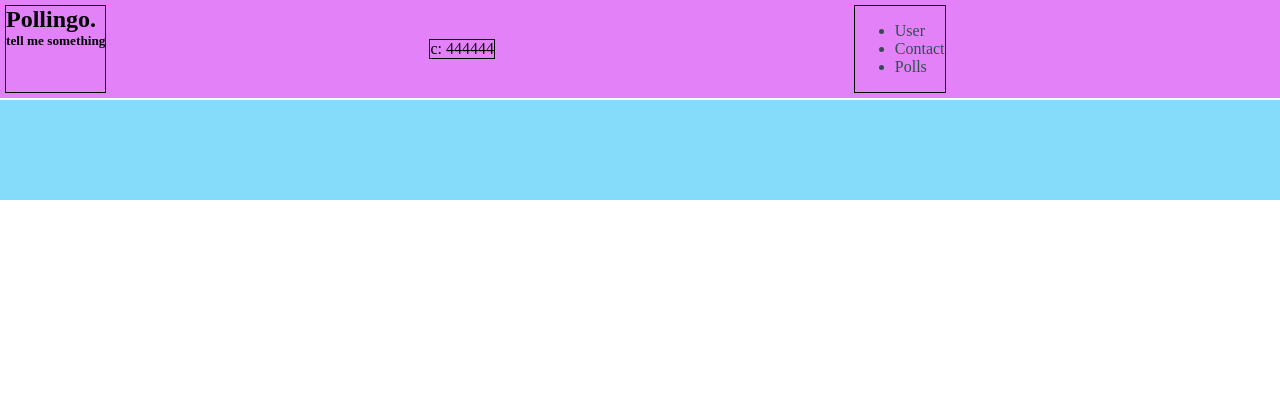
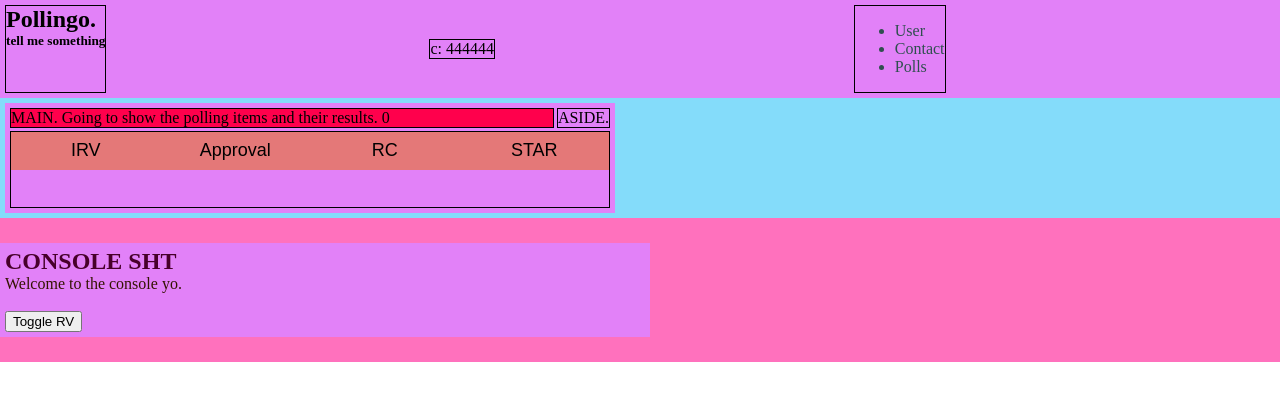
Before and after one commit to el7/Pollingo, a React (Create React App) app in the folder pollingo/: page / in a window 1280 px wide. Shown: the top 400 px of the page. Built offline with nearby package versions, Linux system fonts and the light colour scheme.

Commit message:
converting to full grid layout

```diff
--- a/pollingo/src/css/main.css
+++ b/pollingo/src/css/main.css
@@ -49,7 +49,7 @@ body {
 .grid-main-container {
   display: grid;
   grid-template-columns: [col1] 50px [col2] auto [col3] 50px;
-  grid-template-rows: [row1] 100px [row2] 100px [row3] auto;
+  grid-template-rows: [row1] auto [row2] auto [row3] auto;
   grid-template-areas: "header header header" "main main main" "footer footer footer";
 }
 
--- a/pollingo/src/js/components/layoutPollingoOne.js
+++ b/pollingo/src/js/components/layoutPollingoOne.js
@@ -13,12 +13,11 @@ function LayoutOne() {
             </div>
 
             <div className="grid-item grid-main-item-main">
-            {/* <PollBox />
-            <Console /> */}
+            <PollBox />
             </div>
             <div className="grid-item grid-main-item-footer">
+            <Console />
             </div>
-
         </div>
     )
 }
--- a/pollingo/src/scss/4-layout/_layoutOne.scss
+++ b/pollingo/src/scss/4-layout/_layoutOne.scss
@@ -72,7 +72,7 @@
 .grid-main-container {
   display: grid;
   grid-template-columns: [col1] 50px [col2] auto [col3] 50px;
-  grid-template-rows: [row1] 100px [row2] 100px [row3] auto;
+  grid-template-rows: [row1] auto [row2] auto [row3] auto;
   grid-template-areas:
     "header header header"
     "main main main"
```
Also changed, not shown: 1 other file (tests, documents, lock files or other folders).
